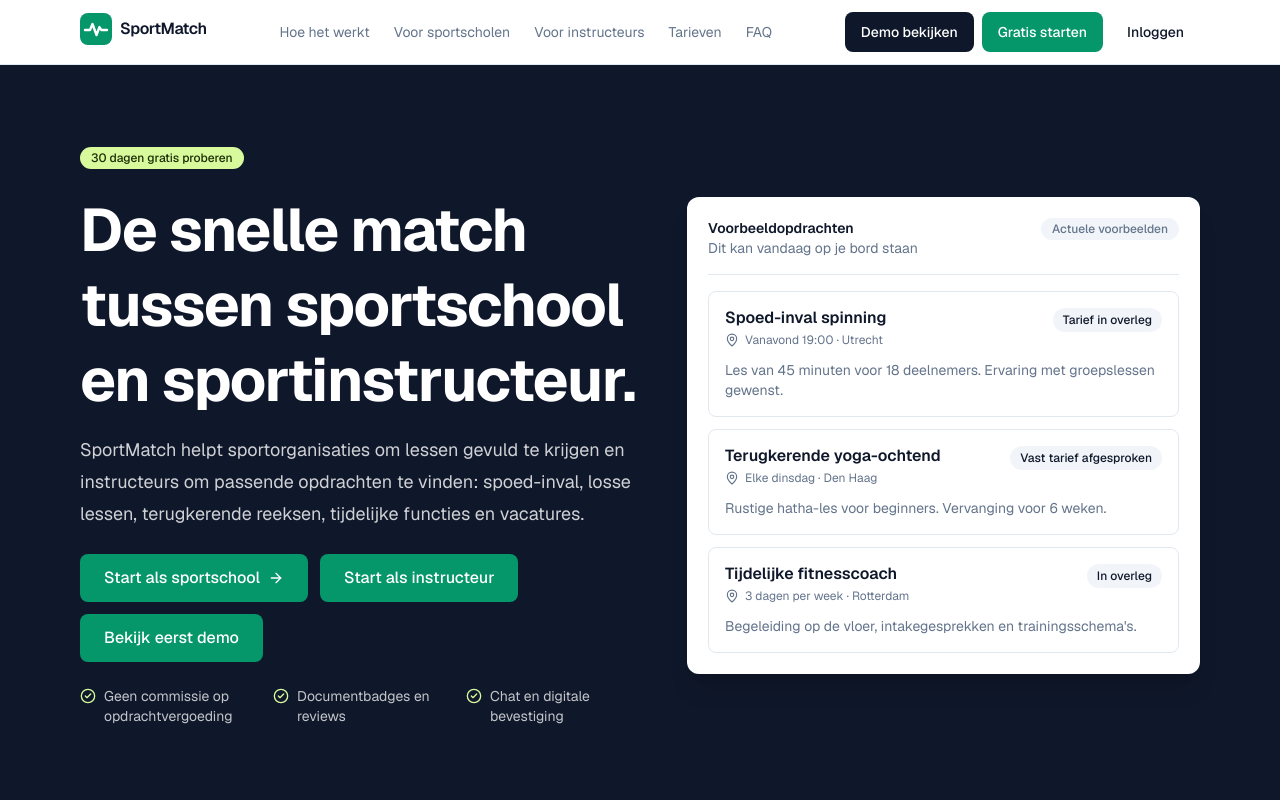
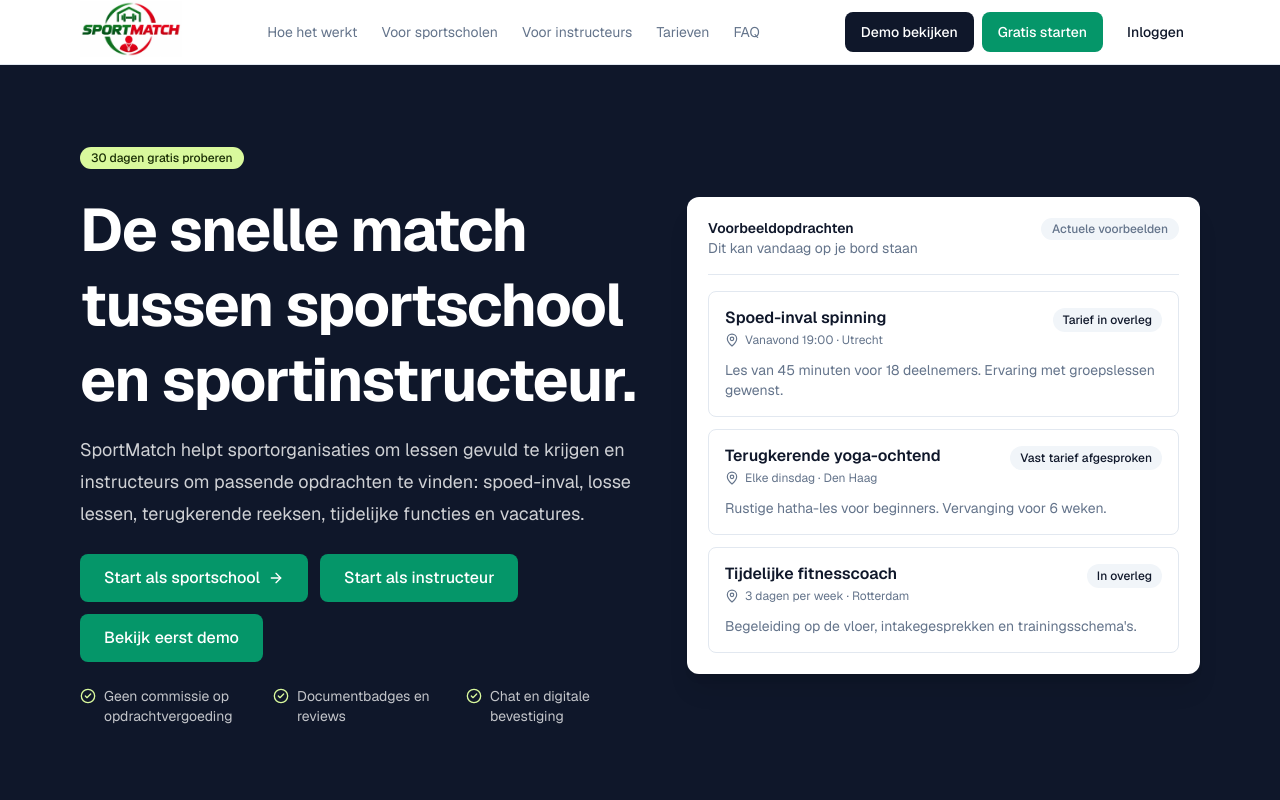
Before and after one commit to maxcrijnen-alt/sportmatch-zzp, a Next.js app: page / in a window 1280 px wide. Shown: the top 800 px of the page. Built offline with nearby package versions, Linux system fonts and the light colour scheme.

Commit message:
Use approved SportMatch logo
Replace the temporary heartbeat mark with the approved SportMatch logo asset and size it for clear use in shared navigation and footer surfaces.

```diff
--- a/src/components/brand/logo.tsx
+++ b/src/components/brand/logo.tsx
@@ -1,28 +1,17 @@
+import Image from "next/image";
+import { BRAND } from "@/lib/branding";
 import { cn } from "@/lib/utils";
-import { BRAND } from "@/lib/branding";
 
-/**
- * Tijdelijk logo: monogram-blok met hartslag/energielijn plus wordmark.
- * Vervangbaar zonder de rest van de UI te raken.
- */
 function LogoMark({ className }: { className?: string }) {
   return (
-    <svg
+    <Image
+      alt=""
       aria-hidden="true"
-      className={cn("h-8 w-8", className)}
-      fill="none"
-      viewBox="0 0 32 32"
-      xmlns="http://www.w3.org/2000/svg"
-    >
-      <rect fill="var(--primary)" height="32" rx="8" width="32" />
-      <path
-        d="M5 17h5l2.5-6 4 11 3-8 1.8 3H27"
-        stroke="#fff"
-        strokeLinecap="round"
-        strokeLinejoin="round"
-        strokeWidth="2.4"
-      />
-    </svg>
+      className={cn("h-9 w-auto", className)}
+      height={263}
+      src="/sportmatch-logo.svg"
+      width={480}
+    />
   );
 }
 
@@ -34,11 +23,14 @@ function Logo({
   markClassName?: string;
 }) {
   return (
-    <span className={cn("inline-flex items-center gap-2", className)}>
-      <LogoMark className={markClassName} />
-      <span className="flex items-baseline gap-1.5 font-semibold tracking-tight">
-        <span>{BRAND.shortName}</span>
-      </span>
+    <span className={cn("inline-flex items-center", className)}>
+      <Image
+        alt={BRAND.name}
+        className={cn("h-14 w-auto", markClassName)}
+        height={263}
+        src="/sportmatch-logo.svg"
+        width={480}
+      />
     </span>
   );
 }
```
Also changed, not shown: public/sportmatch-logo.svg (added).
